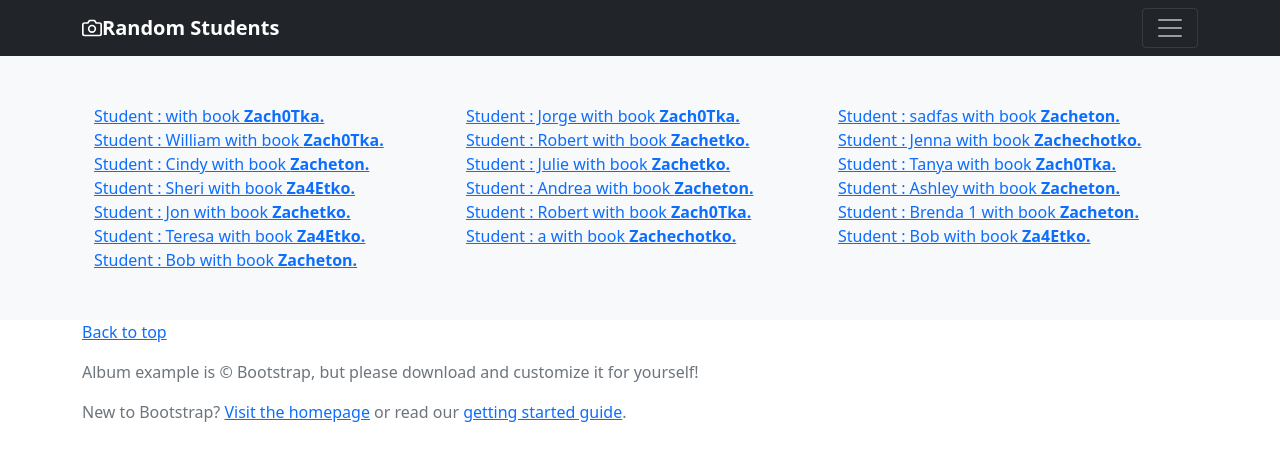
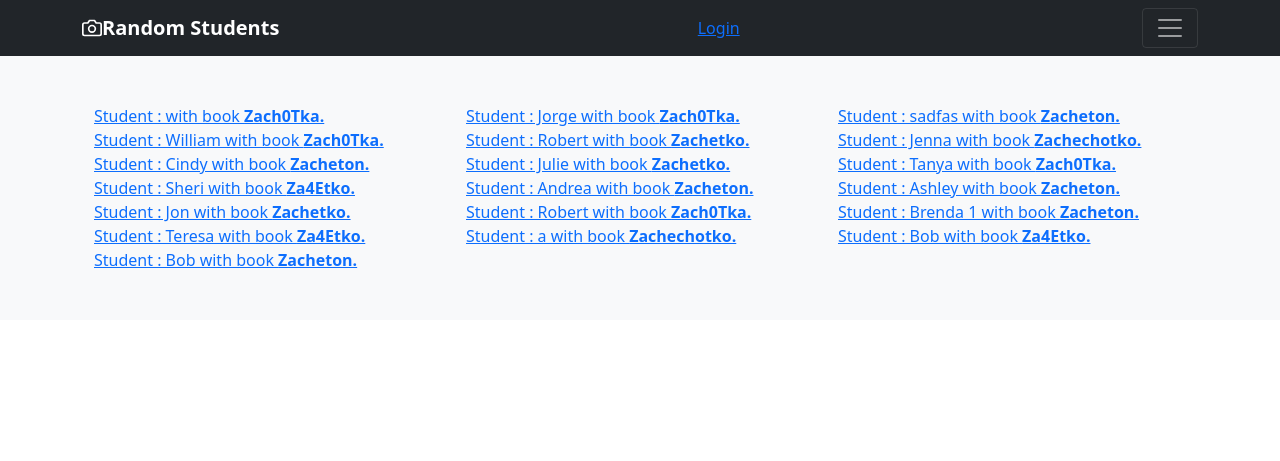
Before and after one commit to KonDob/HL_HT5, a Django app: page /books in a window 1280 px wide. Shown: the top 461 px of the page. Run offline with Django 3.2, Linux system fonts and the light colour scheme; data comes from the database, SQL or seed files in the repository; parts of the project's set-up code (start-up, migrations or seed data) failed here and were passed over.

Commit message:
Fix Base.html

```diff
--- a/main/homepage/templates/base.html
+++ b/main/homepage/templates/base.html
@@ -24,14 +24,6 @@
                         background context. Make it a few sentences long so folks can pick up some informative tidbits.
                         Then, link them off to some social networking sites or contact information.</p>
                 </div>
-                <div class="col-sm-4 offset-md-1 py-4">
-                    <h4 class="text-white">Contact</h4>
-                    <ul class="list-unstyled">
-                        <li><a href="#" class="text-white">Follow on Twitter</a></li>
-                        <li><a href="#" class="text-white">Like on Facebook</a></li>
-                        <li><a href="#" class="text-white">Email me</a></li>
-                    </ul>
-                </div>
             </div>
         </div>
     </div>
@@ -43,12 +35,15 @@
                     <path d="M23 19a2 2 0 0 1-2 2H3a2 2 0 0 1-2-2V8a2 2 0 0 1 2-2h4l2-3h6l2 3h4a2 2 0 0 1 2 2z"></path>
                     <circle cx="12" cy="13" r="4"></circle>
                 </svg>
-                <strong>Random Students</strong>
+                <strong> Random Students</strong>
             </a>
+
+            <a href="{% url 'homepage:login' %}"> Login</a>
             <button class="navbar-toggler" type="button" data-toggle="collapse" data-target="#navbarHeader"
                     aria-controls="navbarHeader" aria-expanded="false" aria-label="Toggle navigation">
                 <span class="navbar-toggler-icon"></span>
             </button>
+
         </div>
     </div>
 </header>
@@ -56,16 +51,6 @@
 <body>
 {% block body %}
 {% endblock %}
-<footer class="text-muted">
-    <div class="container">
-        <p class="float-right">
-            <a href="#">Back to top</a>
-        </p>
-        <p>Album example is &copy; Bootstrap, but please download and customize it for yourself!</p>
-        <p>New to Bootstrap? <a href="../../">Visit the homepage</a> or read our <a href="../../getting-started/">getting
-            started guide</a>.</p>
-    </div>
-</footer>
 </body>
 
 
```
